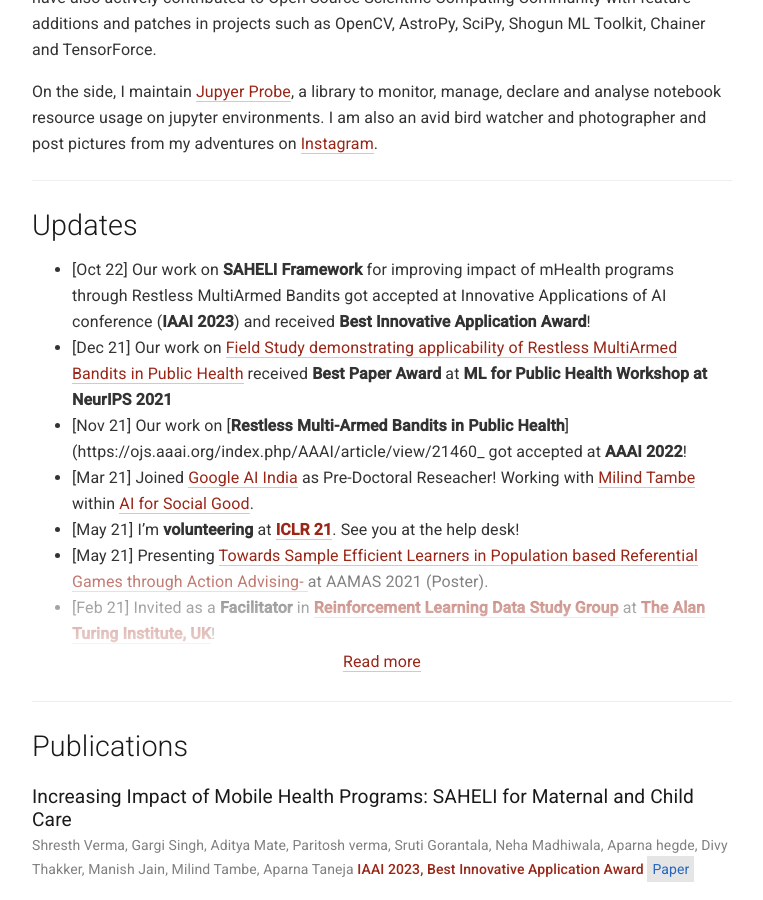
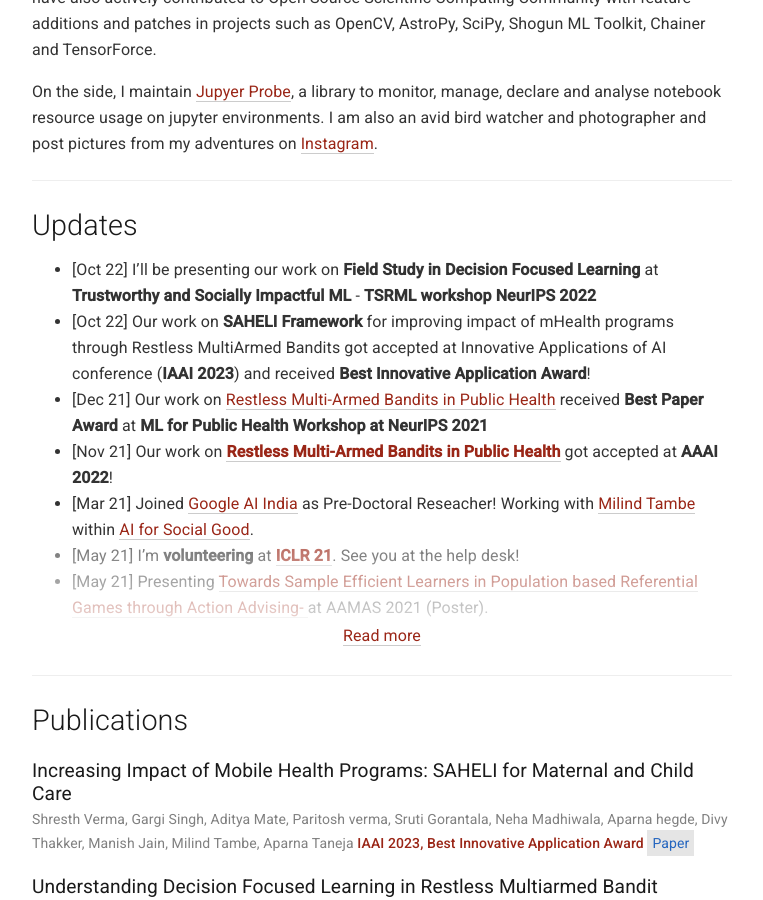
Before and after one commit to navoditas/navoditas.github.io, a Jekyll site: the page built from index.md, in a window 1280 px wide and 900 px high, scrolled down 1080 px. Shown: the whole window, without its empty margins (258-1021 px from the left). Built offline with Jekyll 4.4.1, drawn with Linux system fonts in a browser that asks for light colours.

Commit message:
Update index.md

```diff
--- a/index.md
+++ b/index.md
@@ -75,9 +75,10 @@ I am also an avid bird watcher and photographer and post pictures from my advent
 
 <a name="/news"></a>
 # Updates
+- [Oct 22] I'll be presenting our work on **Field Study in Decision Focused Learning** at **Trustworthy and Socially Impactful ML** - **TSRML workshop NeurIPS 2022**
 - [Oct 22] Our work on **SAHELI Framework** for improving impact of mHealth programs through Restless MultiArmed Bandits got accepted at Innovative Applications of AI conference (**IAAI 2023**) and received **Best Innovative Application Award**!
-- [Dec 21] Our work on [Field Study demonstrating applicability of Restless MultiArmed Bandits in Public Health](https://sites.google.com/nyu.edu/mlph2021/accepted-papers) received **Best Paper Award** at **ML for Public Health Workshop at NeurIPS 2021**
-- [Nov 21] Our work on [**Restless Multi-Armed Bandits in Public Health**](https://ojs.aaai.org/index.php/AAAI/article/view/21460_ got accepted at **AAAI 2022**!
+- [Dec 21] Our work on [Restless Multi-Armed Bandits in Public Health](https://sites.google.com/nyu.edu/mlph2021/accepted-papers) received **Best Paper Award** at **ML for Public Health Workshop at NeurIPS 2021**
+- [Nov 21] Our work on [**Restless Multi-Armed Bandits in Public Health**](https://ojs.aaai.org/index.php/AAAI/article/view/21460) got accepted at **AAAI 2022**!
 - [Mar 21] Joined [Google AI India](https://research.google/locations/india/) as Pre-Doctoral Reseacher! Working with [Milind Tambe](https://teamcore.seas.harvard.edu/tambe) within [AI for Social Good](https://ai.google/social-good/).
 - [May 21] I'm **volunteering** at [**ICLR 21**](https://iclr.cc/Conferences/2021). See you at the help desk!
 - [May 21] Presenting [Towards Sample Efficient Learners in Population based Referential Games through Action Advising-
```
